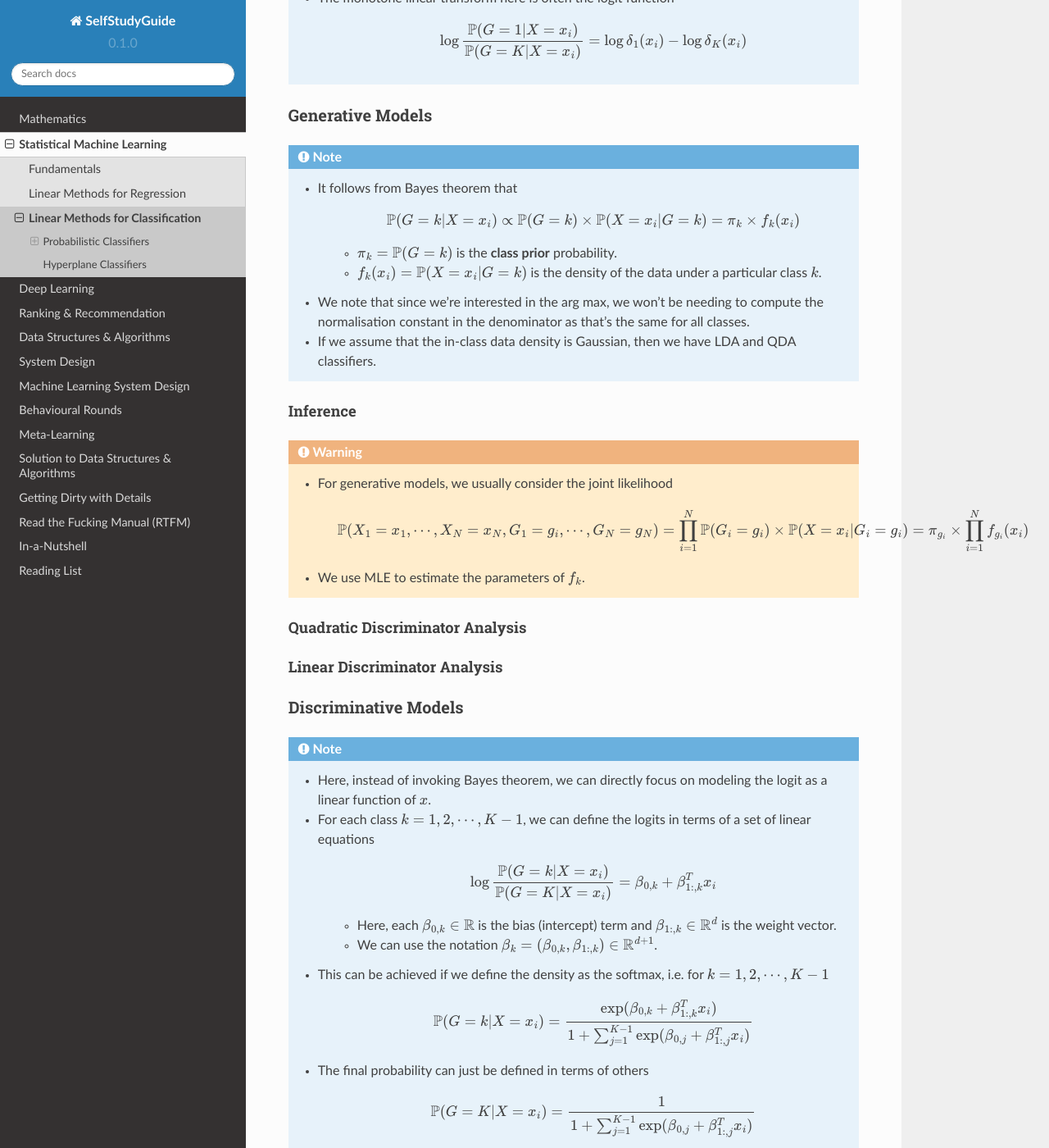
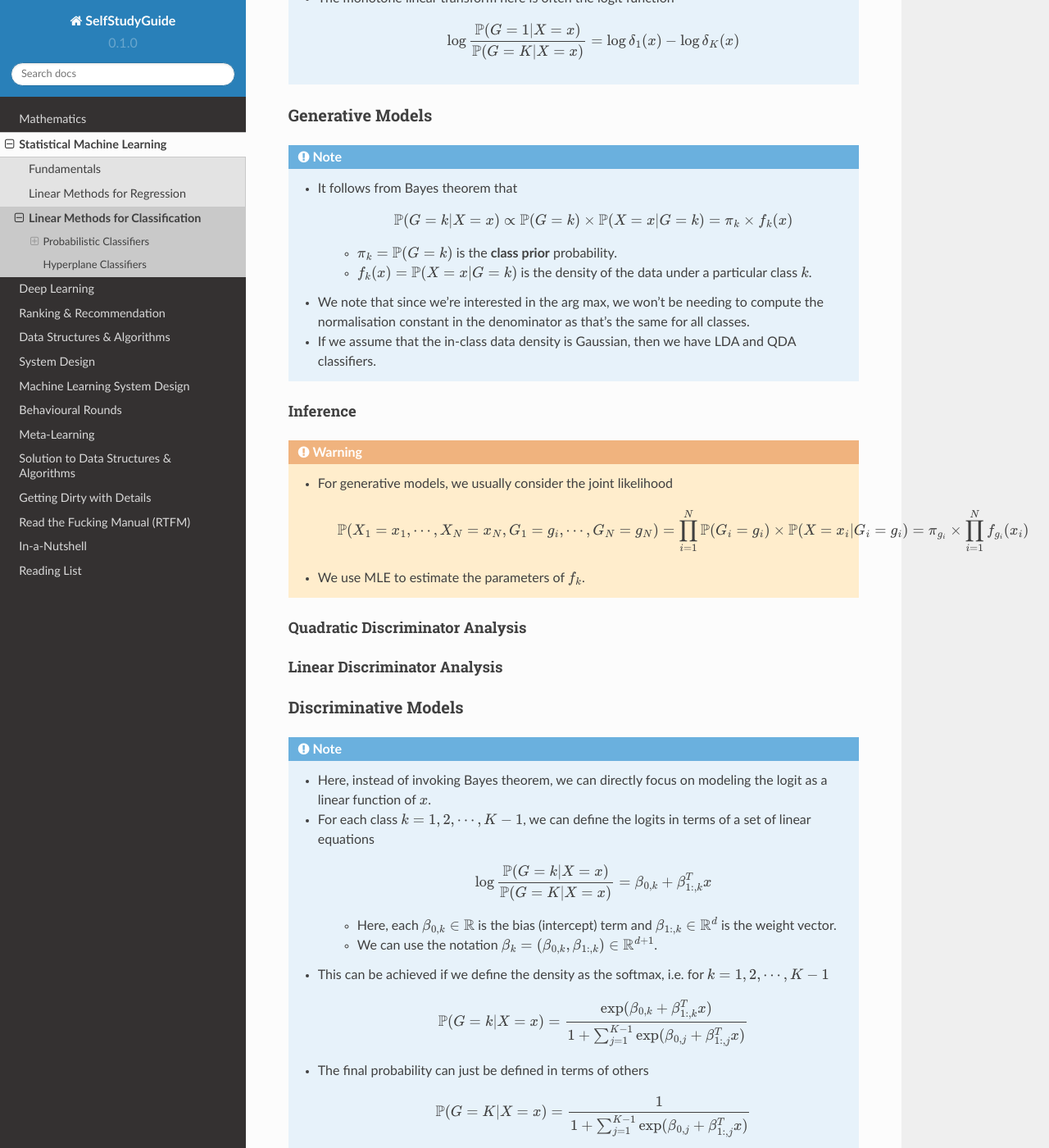
Before and after one commit to uselesstechjunks/leetcode, a Sphinx documentation site: the page built from docs/source/ml/linearcls.rst, in a window 1280 px wide and 1400 px high, scrolled down 759 px. Shown: the whole window at 82% size. Built offline with Sphinx 7.4.7 and the Read the Docs theme 2.0.0, drawn with Linux system fonts in a browser that asks for light colours; some of the changed text lies outside the part shown.

Commit message:
Update linearcls.rst

```diff
--- a/docs/source/ml/linearcls.rst
+++ b/docs/source/ml/linearcls.rst
@@ -19,20 +19,20 @@ Probabilistic Classifiers
 	* [WHY??] For a linear classifier, we need some monotone transform of :math:`\delta_k` to be linear.
 	* For probabilistic classifiers, the discriminator function is usually defined as the posterior probability.
 
-		.. math:: \delta_k(x_i)=\mathbb{P}(G=k|X=x_i)
+		.. math:: \delta_k(x)=\mathbb{P}(G=k|X=x)
 	* The monotone linear transform here is often the logit function
 
-		.. math:: \log\frac{\mathbb{P}(G=1|X=x_i)}{\mathbb{P}(G=K|X=x_i)}=\log\delta_1(x_i)-\log\delta_K(x_i)
+		.. math:: \log\frac{\mathbb{P}(G=1|X=x)}{\mathbb{P}(G=K|X=x)}=\log\delta_1(x)-\log\delta_K(x)
 
 Generative Models
 ======================================================================================
 .. note::
 	* It follows from Bayes theorem that
 
-		.. math:: \mathbb{P}(G=k|X=x_i)\propto\mathbb{P}(G=k)\times\mathbb{P}(X=x_i|G=k)=\pi_k\times f_k(x_i)
+		.. math:: \mathbb{P}(G=k|X=x)\propto\mathbb{P}(G=k)\times\mathbb{P}(X=x|G=k)=\pi_k\times f_k(x)
 
 		* :math:`\pi_k=\mathbb{P}(G=k)` is the **class prior** probability.
-		* :math:`f_k(x_i)=\mathbb{P}(X=x_i|G=k)` is the density of the data under a particular class :math:`k`.
+		* :math:`f_k(x)=\mathbb{P}(X=x|G=k)` is the density of the data under a particular class :math:`k`.
 	* We note that since we're interested in the arg max, we won't be needing to compute the normalisation constant in the denominator as that's the same for all classes.
 	* If we assume that the in-class data density is Gaussian, then we have LDA and QDA classifiers.
 
@@ -56,20 +56,20 @@ Discriminative Models
 	* Here, instead of invoking Bayes theorem, we can directly focus on modeling the logit as a linear function of :math:`x`.
 	* For each class :math:`k=1,2,\cdots,K-1`, we can define the logits in terms of a set of linear equations
 
-		.. math:: \log\frac{\mathbb{P}(G=k|X=x_i)}{\mathbb{P}(G=K|X=x_i)}=\beta_{0,k}+\beta_{1:,k}^Tx_i
+		.. math:: \log\frac{\mathbb{P}(G=k|X=x)}{\mathbb{P}(G=K|X=x)}=\beta_{0,k}+\beta_{1:,k}^Tx
 
 		* Here, each :math:`\beta_{0,k}\in\mathbb{R}` is the bias (intercept) term and :math:`\beta_{1:,k}\in\mathbb{R}^d` is the weight vector.
 		* We can use the notation :math:`\beta_k=(\beta_{0,k}, \beta_{1:,k})\in\mathbb{R}^{d+1}`.
 	* This can be achieved if we define the density as the softmax, i.e. for :math:`k=1,2,\cdots,K-1`
 
-		.. math:: \mathbb{P}(G=k|X=x_i)=\frac{\exp(\beta_{0,k}+\beta_{1:,k}^Tx_i)}{1+\sum_{j=1}^{K-1}\exp(\beta_{0,j}+\beta_{1:,j}^Tx_i)}
+		.. math:: \mathbb{P}(G=k|X=x)=\frac{\exp(\beta_{0,k}+\beta_{1:,k}^Tx)}{1+\sum_{j=1}^{K-1}\exp(\beta_{0,j}+\beta_{1:,j}^Tx)}
 	* The final probability can just be defined in terms of others
 
-		.. math:: \mathbb{P}(G=K|X=x_i)=\frac{1}{1+\sum_{j=1}^{K-1}\exp(\beta_{0,j}+\beta_{1:,j}^Tx_i)}
+		.. math:: \mathbb{P}(G=K|X=x)=\frac{1}{1+\sum_{j=1}^{K-1}\exp(\beta_{0,j}+\beta_{1:,j}^Tx)}
 	* This formulation defines a multinoulli probability distribution for the output variable.
 	* If we use the notation where :math:`\theta=(\beta_0,\cdots,\beta_{K-1})` represents the param vector, then this multinoulli density can be written as
 
-		.. math:: \mathbb{P}(G=k|X=x_i)=p_G(k|x_i;\theta)
+		.. math:: \mathbb{P}(G=k|X=x)=p_G(k|x;\theta)
 
 Inference
 --------------------------------------------------------------------------------------
```
